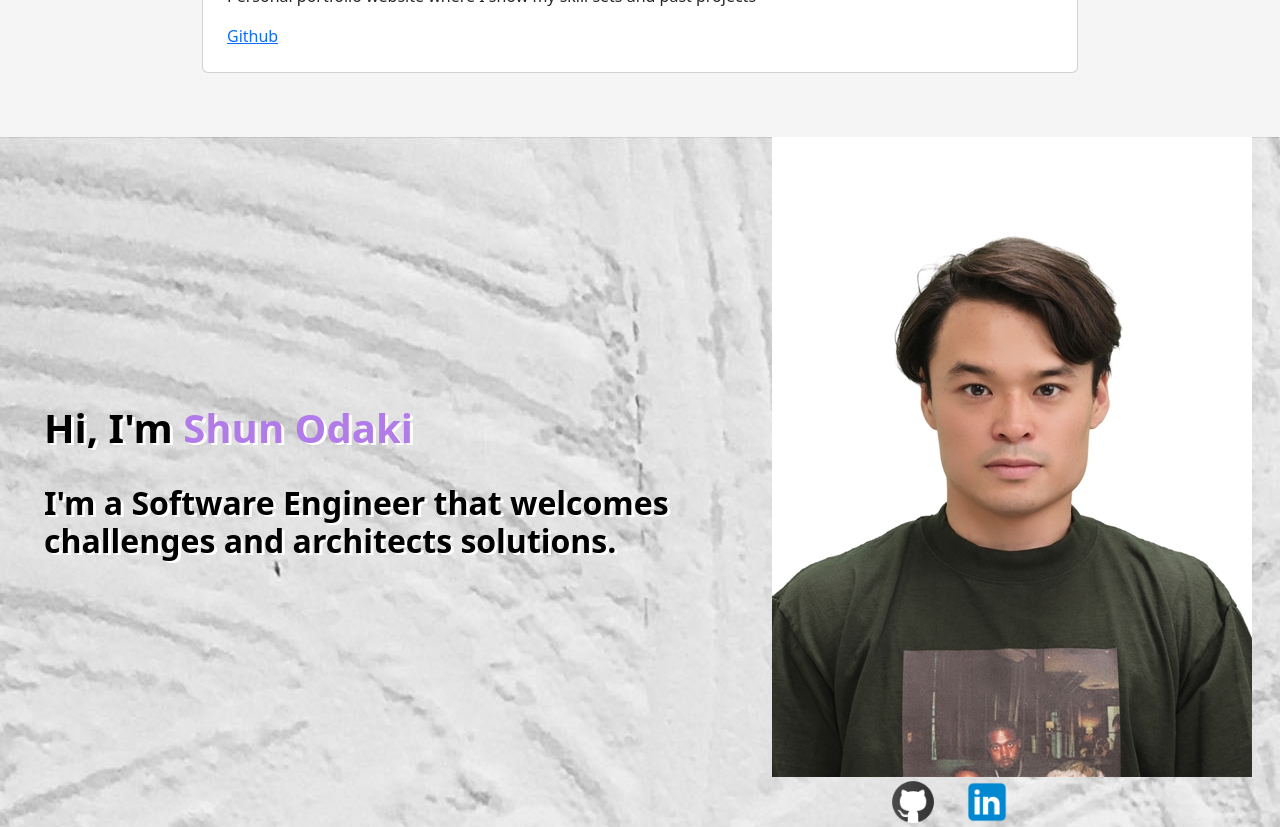
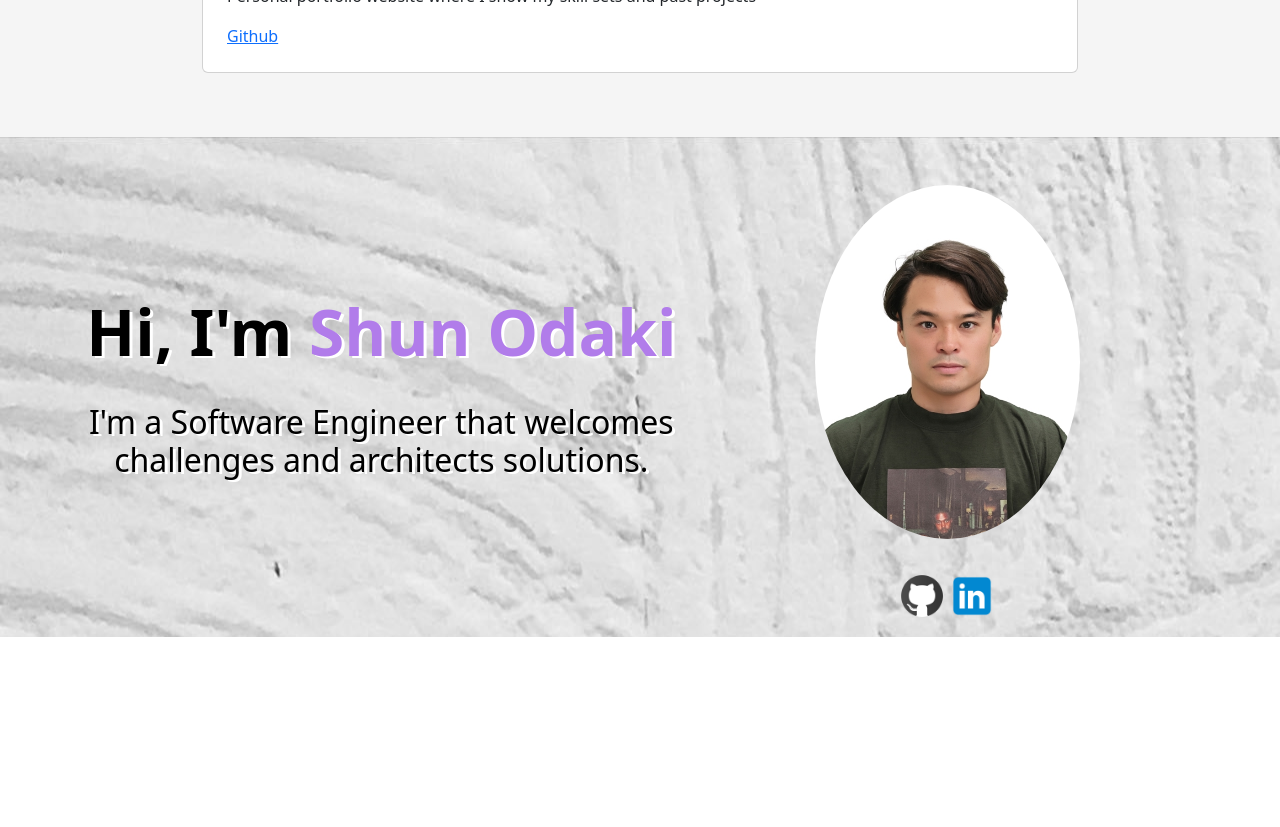
Before and after one commit to Hello0801World/reactPortfolio, a React (Create React App) app: page / in a window 1280 px wide. Shown: the part 2300-3127 px from the top of the page. After the commit the page ends 2937 px from the top, so only its background shows below. Built offline with nearby package versions, Linux system fonts and the light colour scheme.

Commit message:
made better intro page

```diff
--- a/src/components/Intro.js
+++ b/src/components/Intro.js
@@ -14,11 +14,14 @@ const Intro = () => {
           <h1>Hi, I'm <span className="hero-span">Shun Odaki</span></h1>
             <h2>I'm a Software Engineer that welcomes challenges and architects solutions.</h2>
         </div>
-        <div className='col-sm-12 col-md-4 col-lg-4'>
-          <img src={DeveloperImg} alt="" />
+        <div className='col-sm-12 col-md-4 col-lg-4 image-icon-div'>
+          <img src={DeveloperImg} alt="Image of myself" className='intro-img'/>
+
           <div className='row icons-div'>
-            <a href=""><img src={githubImg} alt=""></img></a>
-            <a href=""><img src={linkedinImg} alt=""></img></a>
+            <div className='col-12'>
+              <a href=""><img src={githubImg} alt=""></img></a>
+              <a href=""><img src={linkedinImg} alt=""></img></a>
+            </div>
           </div>
         </div>
       </div>
--- a/src/wrappers/Intro.js
+++ b/src/wrappers/Intro.js
@@ -4,12 +4,27 @@ import backGroundImg from '../images/pexels-henry-&-co-1939485.jpg'
 const Wrapper =styled.div`
   background-image: url(${backGroundImg});
 
+    .intro-container {
+    margin: 0;
+    min-height:400px;
+    height: auto;
+    padding: 1rem;
+  }
+
   h1, h2 {
     margin: 2rem;
     color: #000;
     text-shadow: 3px 2px #fff;
-    font-weight:bold;
 
+  }
+
+  h1 {
+    font-size: clamp(50px, 75px, 5vw);
+    font-weight: bold;
+  }
+
+  h2 {
+    line-height: 120%;
   }
 
    .hero-span {
@@ -20,12 +35,15 @@ const Wrapper =styled.div`
   .intro-div {
     display: inline-block;
     margin: auto;
+
+    padding: 24px 2px;
+    text-align: center;
   }
 
   .icons-div {
     display: block;
     flex-flow: row;
-    text-align: center;
+    align-items: center;
     justify-content: center;
   }
 
@@ -34,12 +52,19 @@ const Wrapper =styled.div`
     height: auto;
   }
 
-  .intro-container {
-    margin: 0;
-    min-height:400px;
-    height: auto;
 
+
+  .intro-img {
+    margin: 2rem 1rem;
+    min-width: 180px;
+    max-width: 75%;
+    border-radius: 50%;
   }
+
+  .image-icon-div {
+    text-align: center;
+  }
+
 `
 
 export default Wrapper
--- a/src/wrappers/MainPage.js
+++ b/src/wrappers/MainPage.js
@@ -54,7 +54,6 @@ display: flex;
   }
 
   .imageMyself {
-
     border-radius: 50%;
   }
 
```
